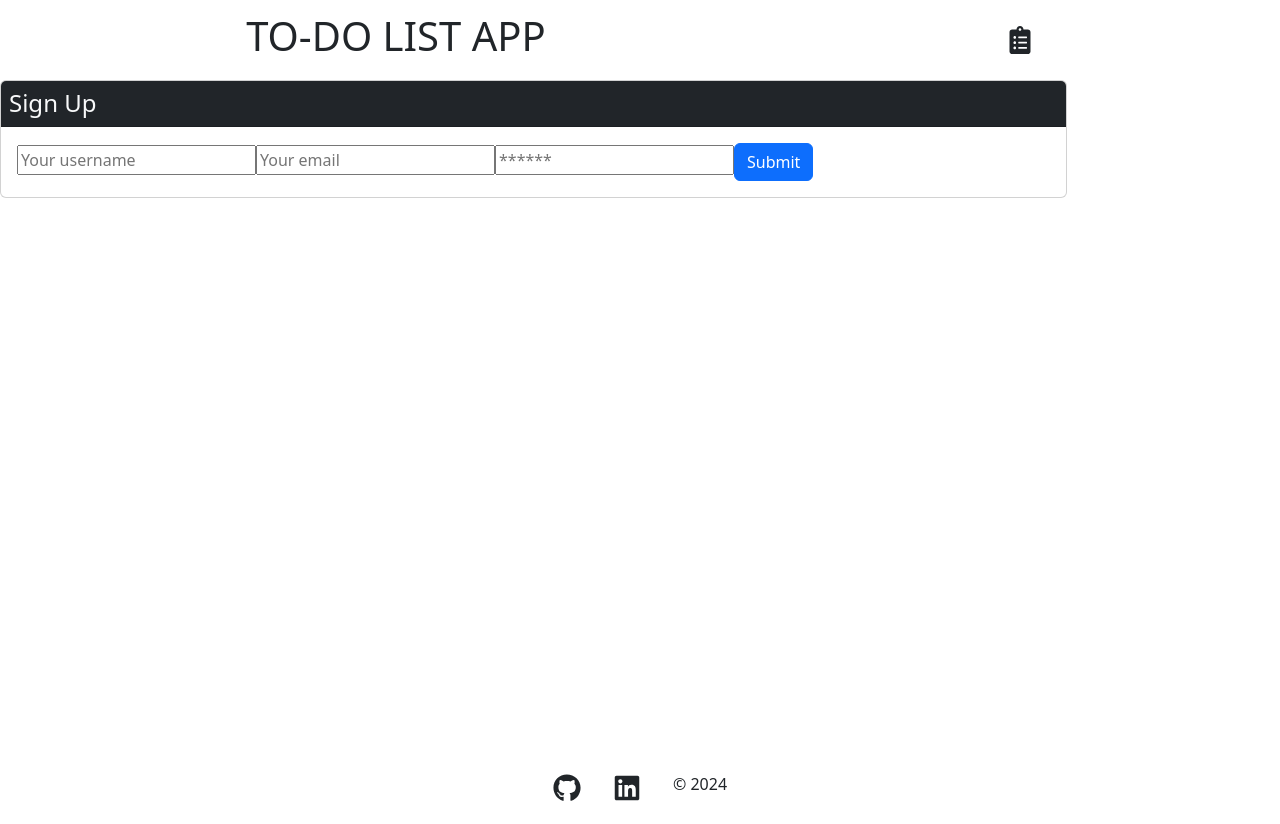
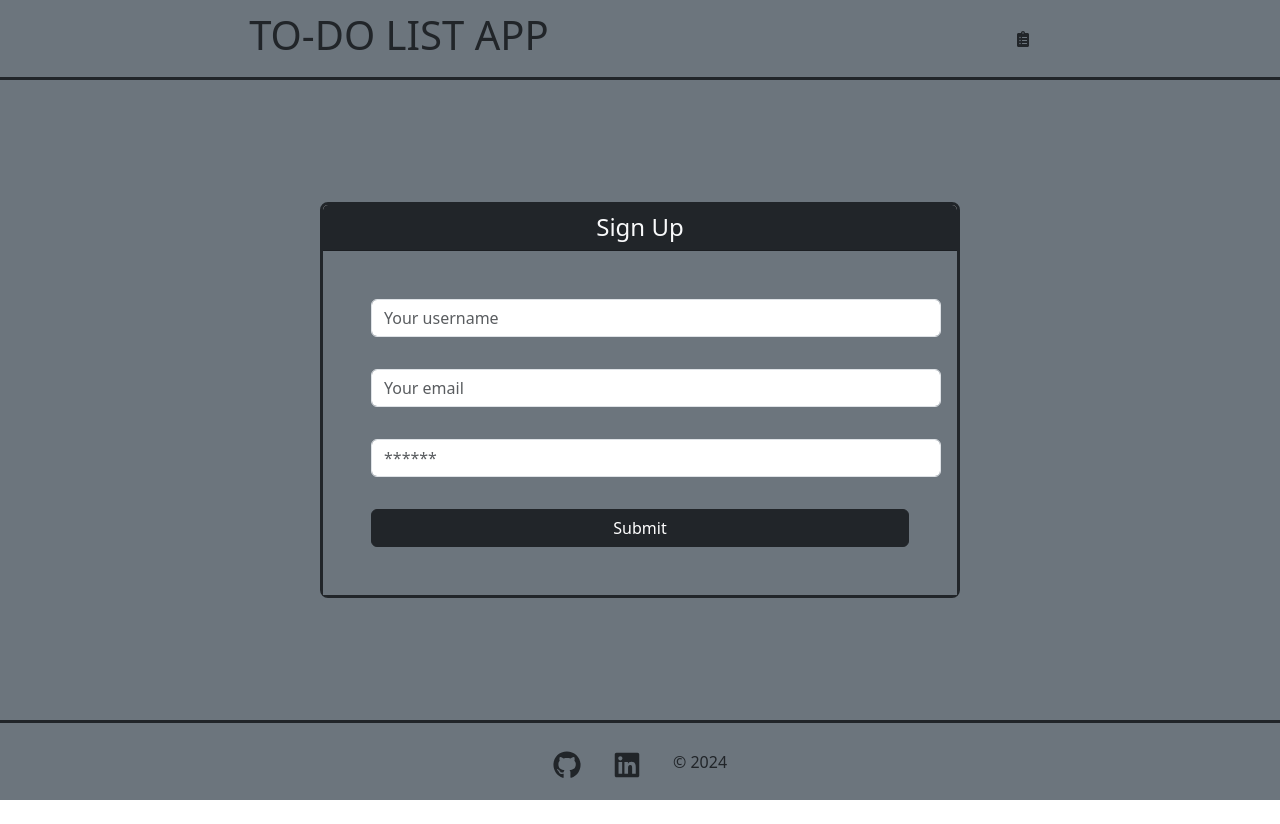
Before and after one commit to alesk1v9/TO-DO-APP, a React (Vite) app in the folder client/: page /signup in a window 1280 px wide. After the commit the page ends 800 px from the top, so only its background shows below. Built offline with nearby package versions, Linux system fonts and the light colour scheme.

Commit message:
finished

```diff
--- a/client/src/components/Footer/index.jsx
+++ b/client/src/components/Footer/index.jsx
@@ -5,7 +5,7 @@ function Footer() {
     const currentYear = new Date().getFullYear();
 
     return (
-      <footer className="d-flex align-items-center justify-content-center p-3">
+      <footer className="d-flex align-items-center justify-content-center p-3 bg-secondary border-top border-dark border-3">
 
           <a href="https://github.com/alesk1v9"
           target="_blank"
--- a/client/src/components/Header/index.jsx
+++ b/client/src/components/Header/index.jsx
@@ -18,10 +18,10 @@ const navigate = useNavigate();
 
         return (
         <>
-            <header className="d-flex align-items-center justify-content-around p-3">
+            <header className="d-flex align-items-center justify-content-around p-3 bg-secondary border-bottom border-dark border-3">
                 <h1>Welcome back, {user.username}!</h1>
                 <button
-                className="btn btn-block btn-dark"
+                className="btn btn-block btn-secondary text-dark border border-3 border-dark"
                 onClick={handleBtnClick}>
                     Log out
                 </button>
@@ -31,9 +31,9 @@ const navigate = useNavigate();
     }
     return (
         <>
-            <header className="d-flex align-items-center justify-content-around p-3 fs-3">
+            <header className="d-flex align-items-center justify-content-around p-3 bg-secondary border-bottom border-dark border-3">
                 <h1>TO-DO LIST APP</h1>
-                <FaClipboardList />
+                <FaClipboardList/>
             </header>
         </>
     );
--- a/client/src/pages/Home.jsx
+++ b/client/src/pages/Home.jsx
@@ -157,15 +157,15 @@ try {
     }
 
     return (
-        <main className="d-flex flex-column justify-content-center">
+        <main className="d-flex flex-column justify-content-center bg-secondary">
             <div className="d-flex flex-column align-items-center justify-content-center">
                 <div className="col-8 border border-3 rounded-3 border-dark m-3">
-                <form className="d-flex flex-column m-3">
+                <form className="d-flex flex-column p-3 bg-secondary">
             <div className="mb-3">
                 <label className="form-label text-dark border-1 border-dark border-bottom">Title</label>
                 <input
                     type="text"
-                    className="form-control"
+                    className="form-control border-dark bg-secondary"
                     placeholder="Title"
                     value={todo.title} // set the value using the input form title added by user
                     onChange={e => setTodo({ ...todo, title: e.target.value })} // update the state when title input changes
@@ -175,7 +175,7 @@ try {
             <div className="mb-3">
                 <label className="form-label text-dark border-1 border-dark border-bottom">Description</label>
                 <textarea
-                    className="form-control"
+                    className="form-control border-dark bg-secondary"
                     placeholder="Description"
                     value={todo.description}
                     onChange={e => setTodo({ ...todo, description: e.target.value })}
@@ -185,7 +185,7 @@ try {
             <div className="mb-3">
                 <label className="form-label text-dark border-1 border-dark border-bottom">Priority</label>
                 <select
-                    className="form-control"
+                    className="form-control border-dark bg-secondary"
                     value={todo.priority}
                     onChange={e => setTodo({ ...todo, priority: e.target.value })}
                 >
@@ -200,7 +200,7 @@ try {
                 <label className="form-label text-dark border-1 border-dark border-bottom">Date</label>
                 <input
                     type="date"
-                    className="form-control"
+                    className="form-control border-dark bg-secondary"
                     value={todo.dueDate}
                     onChange={e => setTodo({ ...todo, dueDate: e.target.value })}
                 />
@@ -250,11 +250,11 @@ try {
                     };
 
                         return (
-                          <div key={task._id} className={`note border border-3 rounded-3 ${getPriorityBorder(task.priority)} m-3`}>
-                            <h4 className={`card-header text-light p-2 ${getPriority(task.priority)}`}>
+                          <div key={task._id} className={`note border border-3 rounded-3 ${getPriorityBorder(task.priority)} ${getPriority(task.priority)} m-3`}>
+                            <h4 className={`card-header text-dark m-3 border-bottom border-dark`}>
                               {task.title} on {dueDate.toLocaleDateString()} priority {task.priority}</h4>
-                            <div className={`card-body m-3 border-bottom ${getPriorityBorder(task.priority)}`}>
-                              <p>{task.description}</p>
+                            <div className={`card-body m-3 border-bottom border-dark`}>
+                              <p className="text-dark">{task.description}</p>
                             </div>
                             <div className="m-3">
                               <FaEdit onClick={() => updateBtnHandler(task._id)}/> <FaTrash onClick={() => deleteBtnHandler(task._id)}/>
--- a/client/src/pages/Signup.jsx
+++ b/client/src/pages/Signup.jsx
@@ -44,11 +44,11 @@ const Signup = () => {
     };
 
     return (
-        <main className="flex-row justify-center mb-4">
-          <div className="col-12 col-lg-10">
-            <div className="card">
-              <h4 className="card-header bg-dark text-light p-2">Sign Up</h4>
-              <div className="card-body">
+        <main className="d-flex flex-column align-items-center justify-content-center bg-secondary">
+          <div className="col-6">
+            <div className="card border border-3 rounded-3 border-dark">
+              <h4 className="card-header text-center bg-dark text-light">Sign Up</h4>
+              <div className="card-body bg-secondary">
                 {data ? (
                   <p>
                     Success! You may now head{' '}
@@ -56,9 +56,9 @@ const Signup = () => {
                   </p>
 
                 ) : (
-                  <form onSubmit={handleFormSubmit}>
+                  <form className="d-flex flex-column m-3" onSubmit={handleFormSubmit}>
                     <input
-                      className="form-input"
+                      className="form-input form-control m-3"
                       placeholder="Your username"
                       name="username"
                       type="text"
@@ -66,7 +66,7 @@ const Signup = () => {
                       onChange={handleChange}
                     />
                     <input
-                      className="form-input"
+                      className="form-input form-control m-3"
                       placeholder="Your email"
                       name="email"
                       type="email"
@@ -74,7 +74,7 @@ const Signup = () => {
                       onChange={handleChange}
                     />
                     <input
-                      className="form-input"
+                      className="form-input form-control m-3"
                       placeholder="******"
                       name="password"
                       type="password"
@@ -82,8 +82,7 @@ const Signup = () => {
                       onChange={handleChange}
                     />
                     <button
-                      className="btn btn-block btn-primary"
-                      style={{ cursor: 'pointer' }}
+                      className="btn btn-dark m-3"
                       type="submit"
                     >
                       Submit
--- a/client/src/pages/login.jsx
+++ b/client/src/pages/login.jsx
@@ -44,11 +44,11 @@ const Login = (props) => {
 
     return (
       // if data loads correct redict to home page otherwise shows form again
-        <main className="d-flex flex-column align-items-center justify-content-center" >
+        <main className="d-flex flex-column align-items-center justify-content-center bg-secondary" >
           <div className="col-6">
-            <div className="card">
-              <h4 className="card-header text-center bg-dark text-light p-2">Login</h4>
-              <div className="card-body">
+            <div className="card border border-3 rounded-3 border-dark">
+              <h4 className="card-header text-center bg-dark text-light">Login</h4>
+              <div className="card-body bg-secondary">
                   <form className="d-flex flex-column m-3" onSubmit={handleFormSubmit}>
                     <input
                       className="form-input form-control m-3"
@@ -66,6 +66,9 @@ const Login = (props) => {
                       value={formState.password}
                       onChange={handleChange}
                     />
+
+                    <a className="text-dark fs-6 d-flex align-items-end justify-content-end" href="http://localhost:3000/signup" target="_blank">create account</a>
+
                     <button
                       className="btn btn-dark m-3"
                       type="submit"
```
Also changed, not shown: 1 other file (tests, documents, lock files or other folders).
